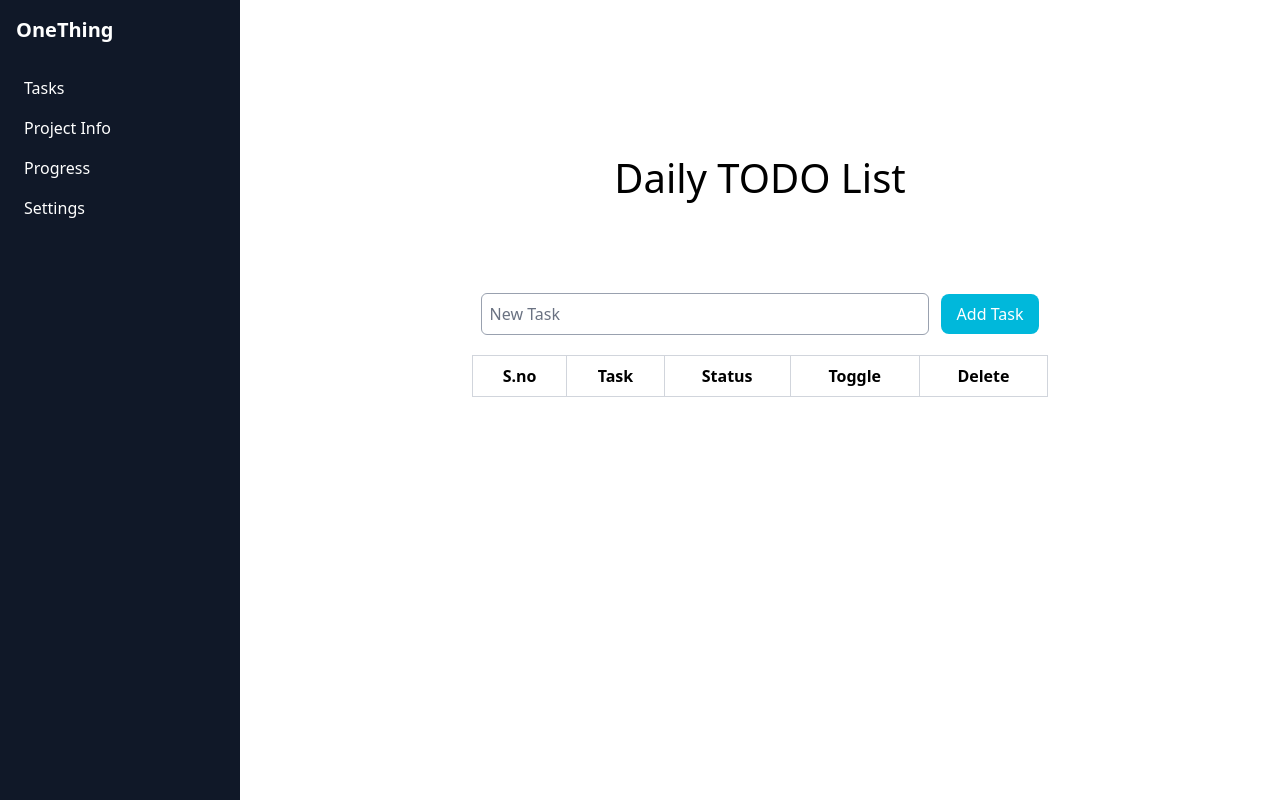
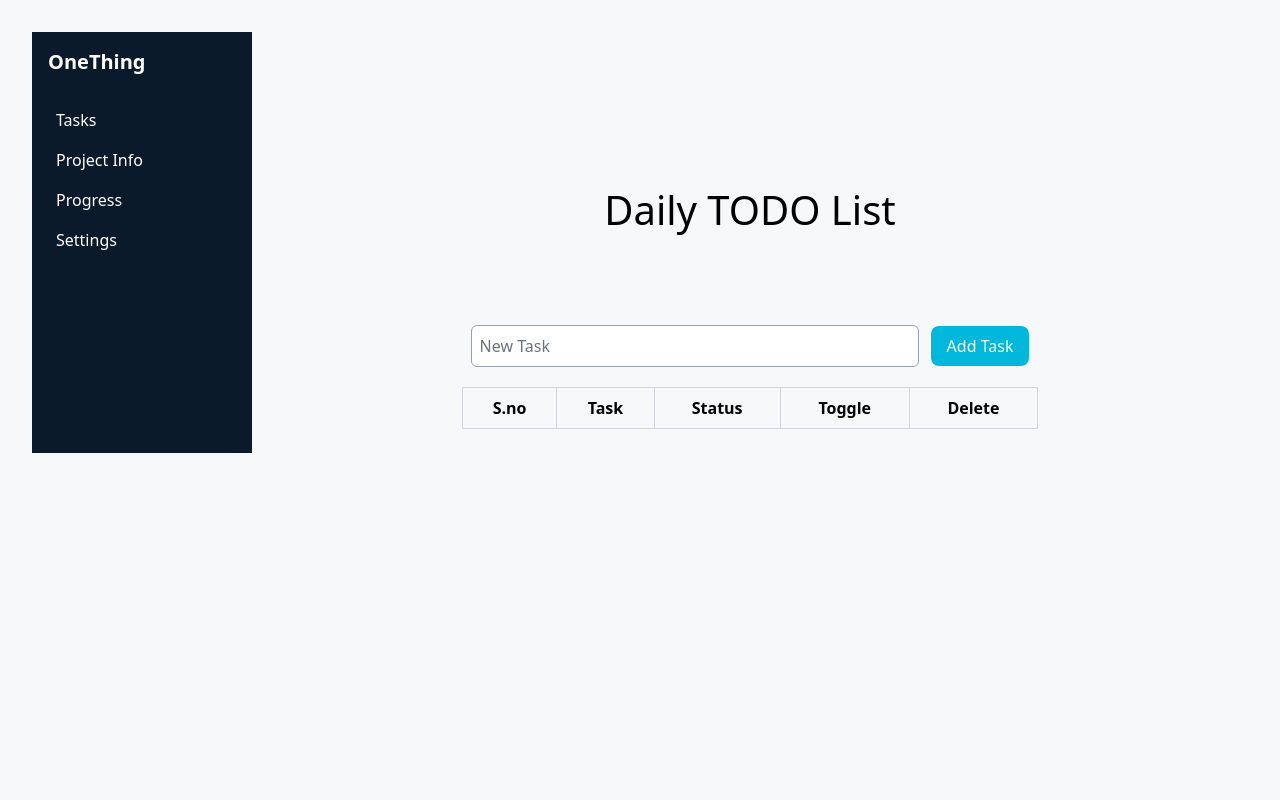
Before and after one commit to vk22006/OneThing, a SvelteKit app: page / in a window 1280 px wide. Built offline with nearby package versions, Linux system fonts and the light colour scheme.

Commit message:
Made changes in path name #4

```diff
--- a/src/routes/+layout.svelte
+++ b/src/routes/+layout.svelte
@@ -2,18 +2,21 @@
 	import './layout.css';
 	import favicon from '$lib/assets/favicon.svg';
 	import { theme } from '$lib/stores/theme';
+	import AppShell from '$lib/layout/AppShell.svelte';
 
 	let { children } = $props();
 
 	$effect(() => {
 		document.body.className = $theme;
 	});
-
 </script>
 
-<svelte:head><link rel="icon" href={favicon} />
+<svelte:head>
+	<link rel="icon" href={favicon} />
 </svelte:head>
+
 <svelte:body />
 
-
-{@render children()}
+<AppShell>
+	{@render children()}
+</AppShell>
--- a/src/routes/+page.svelte
+++ b/src/routes/+page.svelte
@@ -1,6 +1,6 @@
 <script lang="ts">
-    import Header from './Header.svelte';
-    import Sidebar from './sidebar.svelte';
+    import Header from '../lib/layout/Header.svelte';
+    import Sidebar from '../lib/layout/Sidebar.svelte';
     import { fly, fade } from "svelte/transition";
     import { onMount } from "svelte";
 
@@ -58,14 +58,17 @@
 
 </script>
 
-<div class="flex">
 
-  <Sidebar title="OneThing">
-    <button class="block hover:bg-gray-700 p-2 rounded"><a href="/">Tasks</a></button>
-    <button class="block hover:bg-gray-700 p-2 rounded"><a href="/Components/ProjectInfo">Project Info</a></button>
-    <button class="block hover:bg-gray-700 p-2 rounded"><a href="/Components/Progress">Progress</a></button>
-    <button class="block hover:bg-gray-700 p-2 rounded"><a href="/Components/Settings">Settings</a></button>
-  </Sidebar>
+
+<div class="flex justify-between">
+
+    <Sidebar title="OneThing">
+        <a href="/"><button class="block hover:bg-gray-700 p-2 rounded">Tasks</button></a>
+        <a href="/Components/ProjectInfo"><button class="block hover:bg-gray-700 p-2 rounded">Project Info</button></a>
+        <a href="/Components/Progress"><button class="block hover:bg-gray-700 p-2 rounded">Progress</button></a>
+        <a href="/Components/Settings"><button class="block hover:bg-gray-700 p-2 rounded">Settings</button></a>
+    </Sidebar>
+
 
   <main class="flex-1 p-6">
 
@@ -131,4 +134,5 @@
     table {
         margin: 0 auto;
     }
+
 </style>
--- a/src/routes/Components/Progress/+page.svelte
+++ b/src/routes/Components/Progress/+page.svelte
@@ -1,7 +1,6 @@
 <script lang="ts">
-    import Header from '../../Header.svelte';
-    import Sidebar from '../../sidebar.svelte';
-    import { fly, fade } from "svelte/transition";
+    import Header from '../../../lib/layout/Header.svelte';
+    import Sidebar from '../../../lib/layout/Sidebar.svelte';
     import { onMount } from "svelte";
 
     let page = $state('Progress Dashboard');
--- a/src/routes/Components/ProjectInfo/+page.svelte
+++ b/src/routes/Components/ProjectInfo/+page.svelte
@@ -1,6 +1,6 @@
 <script lang="ts">
-    import Header from '../../Header.svelte';
-    import Sidebar from '../../sidebar.svelte';
+    import Header from '../../../lib/layout/Header.svelte';
+    import Sidebar from '../../../lib/layout/Sidebar.svelte';
     import { fly, fade } from "svelte/transition";
     import { onMount } from "svelte";
 
--- a/src/routes/Components/Settings/+page.svelte
+++ b/src/routes/Components/Settings/+page.svelte
@@ -1,6 +1,6 @@
 <script lang="ts">
-    import Header from '../../Header.svelte';
-    import Sidebar from '../../sidebar.svelte';
+    import Header from '../../../lib/layout/Header.svelte';
+    import Sidebar from '../../../lib/layout/Sidebar.svelte';
     import { theme, type Theme } from "$lib/stores/theme";
 
     let page = $state('Settings');
--- a/src/routes/Header.svelte
+++ /dev/null
@@ -1,17 +0,0 @@
-<script lang="ts">
-    let { page } = $props();
-</script>
-
-<div class="p-6">
-<h1>{page}</h1>
-</div>
-
-<style>
-    h1 {
-        font-size: 40px;
-        text-align: center;
-        margin: 100px auto 25px auto;
-
-    }
-
-</style>
--- a/src/routes/layout.css
+++ b/src/routes/layout.css
@@ -1,6 +1,12 @@
 @import 'tailwindcss';
 @plugin '@tailwindcss/forms';
 @plugin '@tailwindcss/typography';
+
+html, body {
+	margin: 0;
+	height: 100%;
+	overflow: hidden;
+}
 
 body.light {
     background: white;
--- a/src/routes/sidebar.svelte
+++ /dev/null
@@ -1,8 +0,0 @@
-<script>
-  export let title;
-</script>
-
-<div class="h-screen w-60 bg-gray-900 text-white p-4">
-  <h2 class="text-xl font-bold mb-6">{title}</h2>
-  <slot />
-</div>
```
